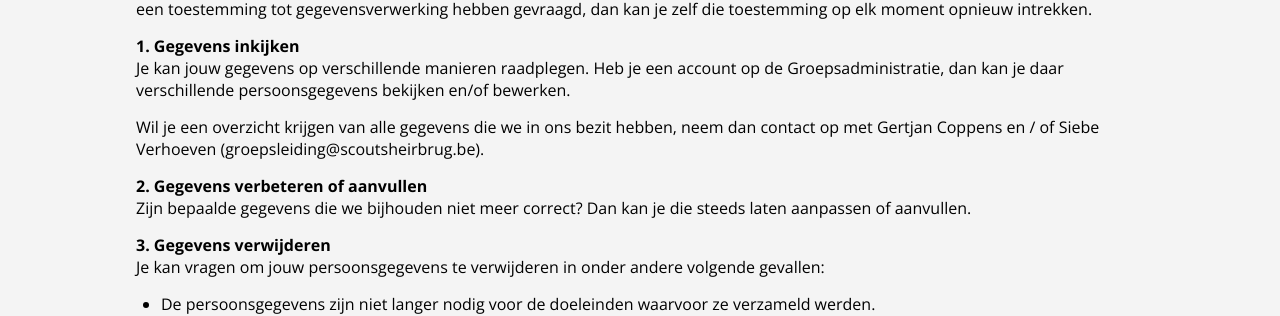
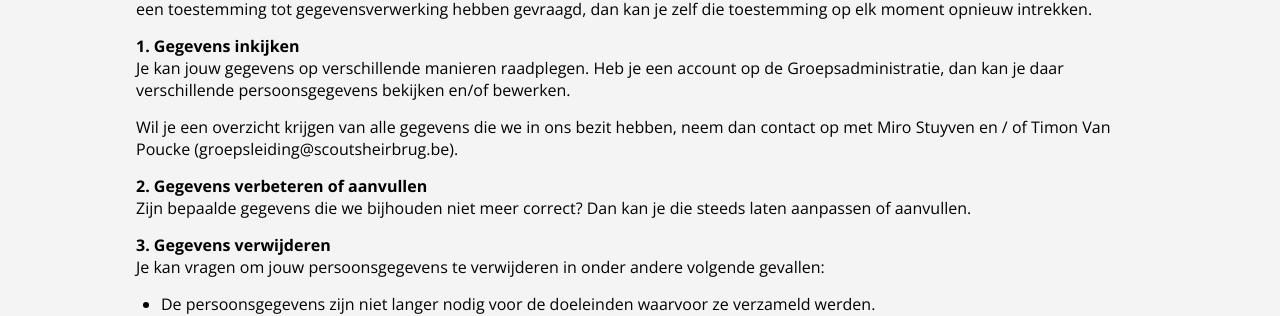
Before and after one commit to scoutsheirbrug/scoutsheirbrug.be, a Jekyll site: the page built from _pages/privacy.html, in a window 1280 px wide and 900 px high, scrolled down 405 px. Shown: the part 144-460 px from the top of the window. Built offline with Jekyll 4.4.1, drawn with Linux system fonts in a browser that asks for light colours; some of the changed text lies outside the part shown.

Commit message:
Update privacy & spelling

```diff
--- a/_includes/content/privacy.md
+++ b/_includes/content/privacy.md
@@ -24,7 +24,7 @@ Je hebt heel wat rechten. Hieronder kan je een duidelijk overzicht vinden van di
 #### 1. Gegevens inkijken
 Je kan jouw gegevens op verschillende manieren raadplegen. Heb je een account op de Groepsadministratie, dan kan je daar verschillende persoonsgegevens bekijken en/of bewerken.
 
-Wil je een overzicht krijgen van alle gegevens die we in ons bezit hebben, neem dan contact op met Gertjan Coppens en / of Siebe Verhoeven (groepsleiding@scoutsheirbrug.be).
+Wil je een overzicht krijgen van alle gegevens die we in ons bezit hebben, neem dan contact op met Miro Stuyven en / of Timon Van Poucke (groepsleiding@scoutsheirbrug.be).
 
 #### 2. Gegevens verbeteren of aanvullen
 Zijn bepaalde gegevens die we bijhouden niet meer correct? Dan kan je die steeds laten aanpassen of aanvullen.
```
Also changed, not shown: other parts of _includes/content/privacy.md (+1 -1 lines), _includes/content/geschiedenis.md (+2 -2 lines).
